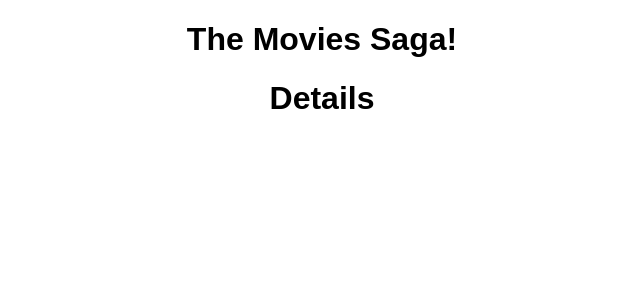
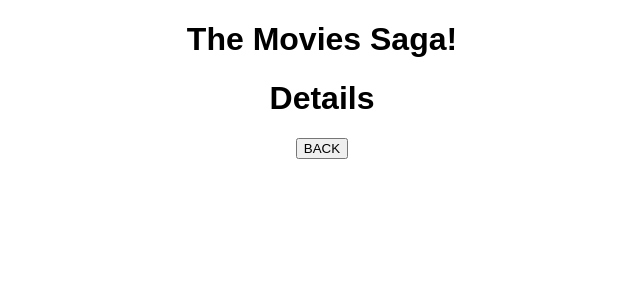
Before and after one commit to ZackariaAntar/React-Redux-Sagas-Movie-Gallery-SPA, a React (Create React App) app: page /#/details in a window 1280 px wide. Shown: the top 300 px of the page, without its empty margins (318-958 px from the left). Built offline with nearby package versions, Linux system fonts and the light colour scheme.

Commit message:
got back button to work.

```diff
--- a/src/components/DetailsPage/DetailsPage.jsx
+++ b/src/components/DetailsPage/DetailsPage.jsx
@@ -1,22 +1,22 @@
 import { useSelector } from "react-redux";
+import {Link} from 'react-router-dom'
 
 function DetailsPage() {
     const details = useSelector(store => store.details)
     const genres = useSelector(store => store.genres)
-    console.log(genres);
-
-
 
 	return (
 		<>
 			<h1>Details</h1>
+			<Link to={"/"}>
+				<input type="button" value="BACK"/>
+			</Link>
 			<div>
-
-					<div key={details.id}>
-						<p>{details.title}</p>
-						<img src={details.poster}></img>
-						<p>{details.description}</p>
-					</div>
+				<div key={details.id}>
+					<p>{details.title}</p>
+					<img src={details.poster}></img>
+					<p>{details.description}</p>
+				</div>
 				<div>
 					{genres.map((genre) => (
 						<p>{genre.category}</p>
--- a/src/components/MovieList/MovieList.jsx
+++ b/src/components/MovieList/MovieList.jsx
@@ -1,10 +1,9 @@
 import React, { useEffect } from 'react';
 import { useDispatch, useSelector } from 'react-redux';
 import './MovieList.css'
-import { Link, useHistory} from "react-router-dom";
+import { Link} from "react-router-dom";
 
 function MovieList() {
-    const history = useHistory();
     const dispatch = useDispatch();
     const movies = useSelector(store => store.movies);
 
--- a/src/index.js
+++ b/src/index.js
@@ -86,8 +86,6 @@
 
 }
 
-
-
 // =====================  Create sagaMiddleware  ==================================//
 
 const sagaMiddleware = createSagaMiddleware();
```
